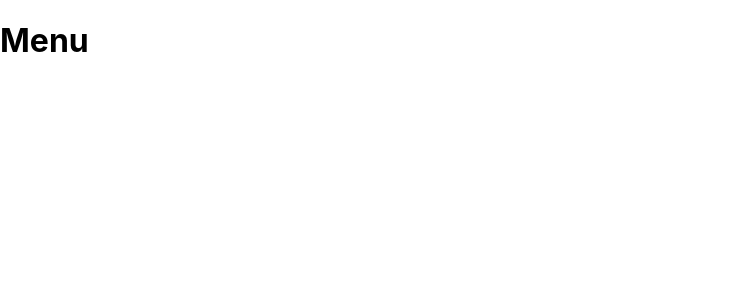
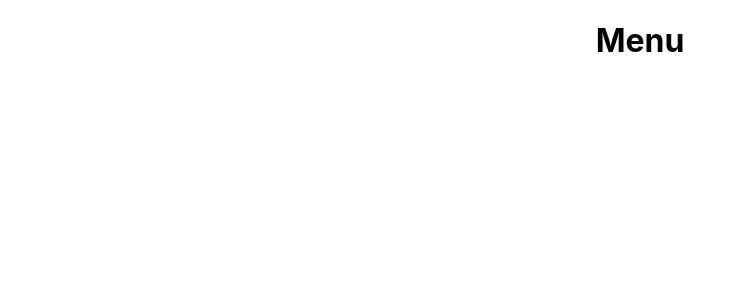
Before and after one commit to Paragua48596/ecommerce-sample-react, a React (Create React App) app: page / in a window 1280 px wide. Shown: the top 300 px of the page, without its empty margins (0-744 px from the left). Built offline with nearby package versions, Linux system fonts and the light colour scheme.

Commit message:
Usamos contenedor div.App en vez de un React.Fragment.

```diff
--- a/src/App.js
+++ b/src/App.js
@@ -7,9 +7,9 @@ import Menu from './components/Menu';
 
 function App() {
   return (
-    <React.Fragment>
+    <div className='App'>
       <Menu />
-    </React.Fragment>
+    </div>
   );
 }
 
```
